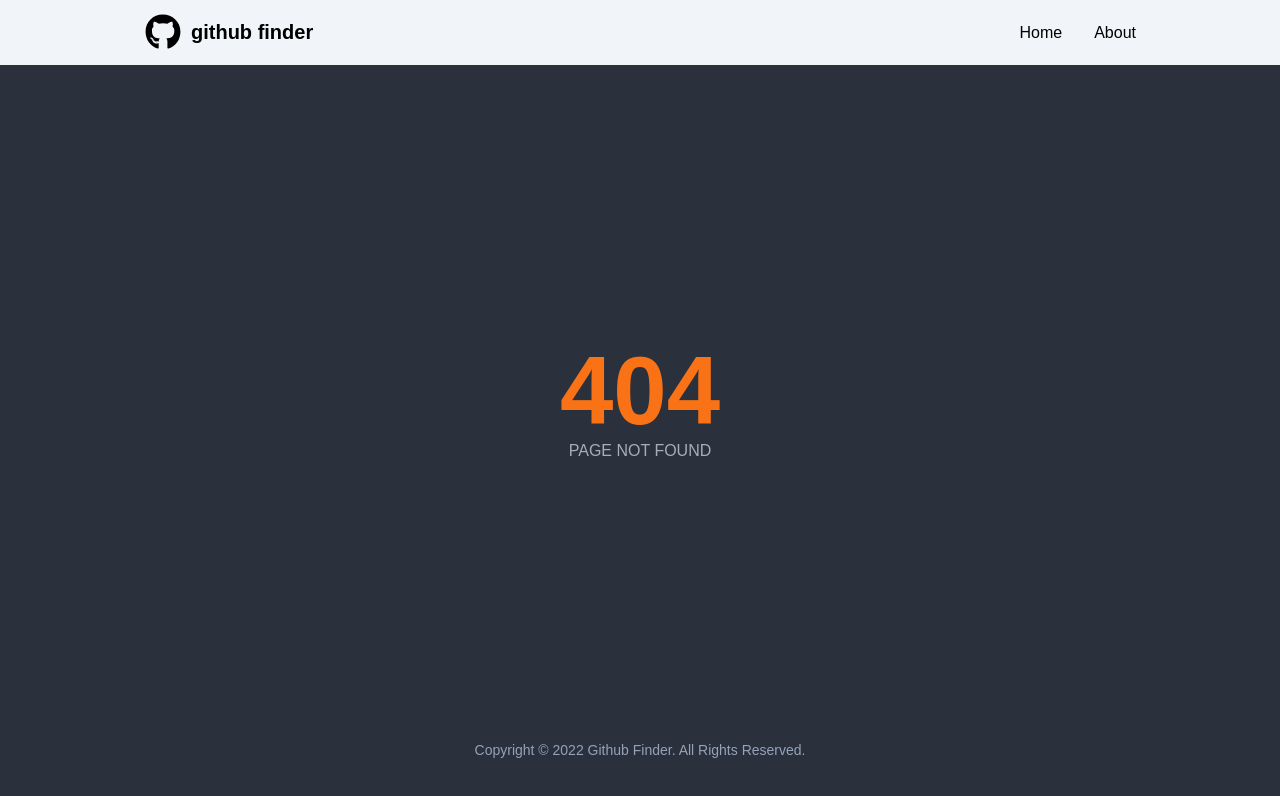
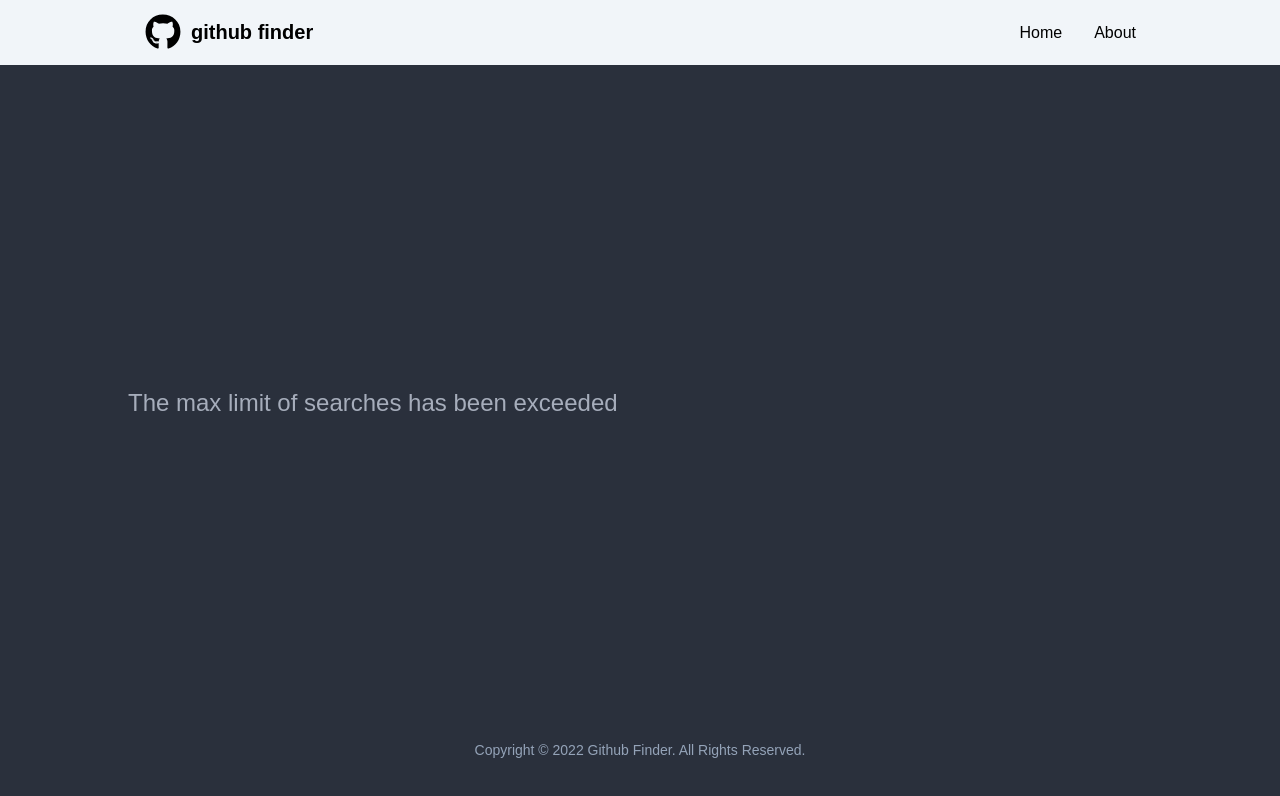
Before and after one commit to iann-e/reactjs-github-finder-app, a React (Create React App) app: page /limit-page in a window 1280 px wide. Before the commit this address had no page. Shown: the top 796 px of the page. Built offline with nearby package versions, Linux system fonts and the light colour scheme.

Commit message:
modified app

```diff
--- a/src/App.js
+++ b/src/App.js
@@ -6,8 +6,9 @@ import NotFound from "./pages/NotFound";
 import Home from "./pages/Home";
 import About from "./pages/About";
 import User from "./components/users/User"
+import LimitPage from "./pages/LimitPage";
+import { GithubProvider } from './context/GithubContext'
 
-import { GithubProvider } from './context/GithubContext'
 
 
 function App() {
@@ -24,8 +25,8 @@ function App() {
                 } />
                 <Route path="/user/:login" element={ <User /> } />
                 <Route path="/about" element={ <About /> } />
+                <Route path="/limit-page" element={<LimitPage /> } />
                 <Route path="/*" element={ <NotFound /> } />
-
             </Routes>
           </div>
         </div>
--- a/src/context/GithubContext.jsx
+++ b/src/context/GithubContext.jsx
@@ -5,6 +5,8 @@ import  GithubReducer  from './GithubReducer'
 const GithubContext = createContext()
 
 export const GithubProvider = ({children}) => {
+
+
 
     const initialState = {
         users: [],
@@ -19,11 +21,16 @@ export const GithubProvider = ({children}) => {
     // Get All Users based on the search params
     const searchUsers = async (text) => {
 
+
+
+
         setLoading();
 
         const params = new URLSearchParams({
             q: text
         })
+
+
 
 
             const res = await fetch(`${process.env.REACT_APP_GITHUB_URL}/search/users?${params}`, {
@@ -32,16 +39,22 @@ export const GithubProvider = ({children}) => {
                 }
             })
 
-        // if (res.status === 404 || res.status === 401) {
-        //     window.location = '/notfound'
-        // }else{
+            if( res.status !== 401 ) {
                 const data = await res.json();
 
                 dispatch({
                     type: 'GET_USERS',
                     payload: data.items
                 })
-        // }
+            }else{
+                window.location = '/limit-page'
+            }
+
+
+
+
+
+
 
     }
 
--- /dev/null
+++ b/src/pages/LimitPage.jsx
@@ -0,0 +1,11 @@
+import React from 'react'
+
+function LimitPage() {
+  return (
+    <div>
+        <p className='text-2xl'>The max limit of searches has been exceeded</p>
+    </div>
+  )
+}
+
+export default LimitPage
```
Lines whose indentation alone changed are shown as unchanged.
